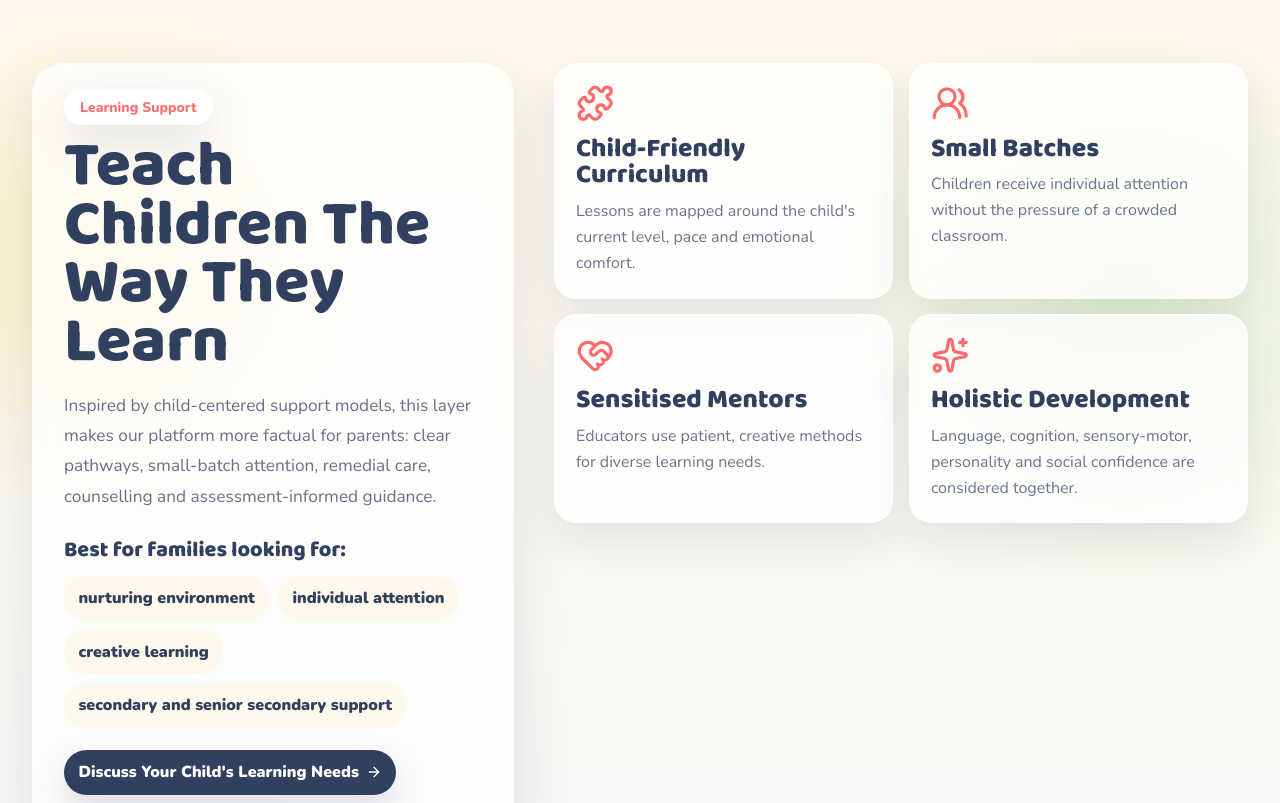
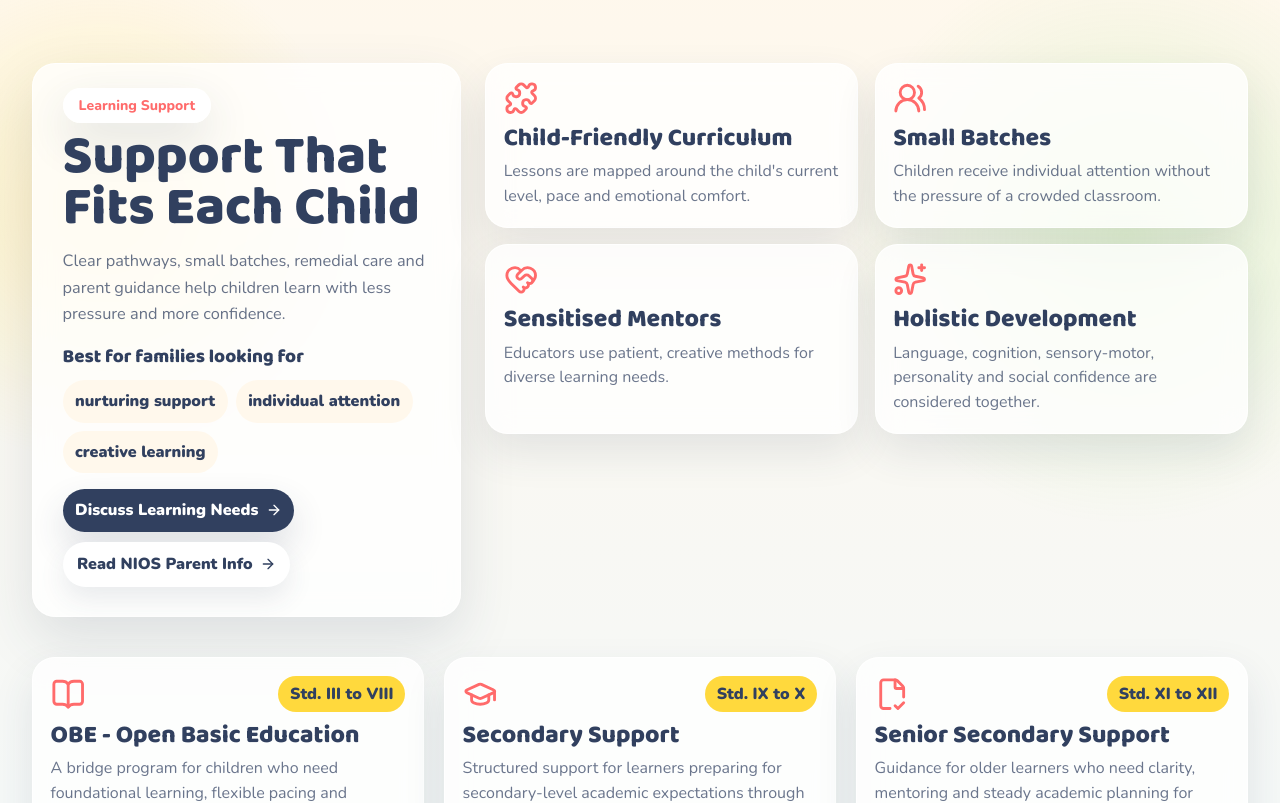
Before and after one commit to RajatSingh2907/Nioskids, a Next.js app: page / in a window 1280 px wide. Shown: the part 2260-3063 px from the top of the page. Built offline with nearby package versions, Linux system fonts and the light colour scheme.

Commit message:
fix a section in home  page

```diff
--- a/app/globals.css
+++ b/app/globals.css
@@ -1637,39 +1637,40 @@ textarea {
 
 .support-story {
   position: relative;
-  border-radius: 2rem;
-  background: rgba(255, 255, 255, 0.72);
-  padding: 2rem;
+  border: 1px solid rgba(255, 255, 255, 0.78);
+  border-radius: 1.45rem;
+  background: rgba(255, 255, 255, 0.78);
+  padding: clamp(1.35rem, 2.4vw, 1.85rem);
   box-shadow: 0 22px 55px rgba(49, 64, 95, 0.13);
   backdrop-filter: blur(12px);
 }
 
 .support-story h2 {
-  margin-top: 1.2rem;
+  margin-top: 0.9rem;
   font-family: var(--font-heading), sans-serif;
-  font-size: clamp(2.6rem, 5vw, 5.1rem);
-  font-weight: 900;
-  line-height: 0.92;
+  font-size: clamp(2.55rem, 4.25vw, 4.45rem);
+  font-weight: 900;
+  line-height: 0.94;
 }
 
 .support-story p {
-  margin-top: 1.1rem;
+  margin-top: 0.9rem;
   color: rgba(49, 64, 95, 0.74);
-  font-size: 1.08rem;
-  line-height: 1.75;
+  font-size: 1.02rem;
+  line-height: 1.62;
 }
 
 .support-callout {
-  margin-top: 1.4rem;
+  margin-top: 1rem;
   display: flex;
   flex-wrap: wrap;
-  gap: 0.55rem;
+  gap: 0.5rem;
 }
 
 .support-callout strong {
   flex-basis: 100%;
   font-family: var(--font-heading), sans-serif;
-  font-size: 1.35rem;
+  font-size: 1.18rem;
   font-weight: 900;
 }
 
@@ -1677,12 +1678,18 @@ textarea {
 .support-cta {
   border-radius: 999px;
   background: #fff8ec;
-  padding: 0.65rem 0.9rem;
-  font-weight: 900;
+  padding: 0.58rem 0.78rem;
+  font-weight: 900;
+}
+
+.support-actions {
+  margin-top: 1rem;
+  display: flex;
+  flex-wrap: wrap;
+  gap: 0.65rem;
 }
 
 .support-cta {
-  margin-top: 1.4rem;
   display: inline-flex;
   align-items: center;
   gap: 0.45rem;
@@ -1698,7 +1705,6 @@ textarea {
 }
 
 .support-secondary-cta {
-  margin-top: 0.75rem;
   display: inline-flex;
   align-items: center;
   gap: 0.45rem;
@@ -1719,6 +1725,7 @@ textarea {
   display: grid;
   gap: 1rem;
   grid-template-columns: 1fr;
+  align-self: stretch;
 }
 
 .trust-reason,
@@ -1728,33 +1735,33 @@ textarea {
   border: 1px solid rgba(255, 255, 255, 0.78);
   border-radius: 1.4rem;
   background: rgba(255, 255, 255, 0.78);
-  padding: 1.3rem;
+  padding: 1.1rem;
   box-shadow: 0 18px 42px rgba(49, 64, 95, 0.11);
   backdrop-filter: blur(12px);
 }
 
 .trust-reason svg,
 .pathway-card svg {
-  width: 2.4rem;
-  height: 2.4rem;
+  width: 2.15rem;
+  height: 2.15rem;
   color: #ff6b6b;
 }
 
 .trust-reason strong,
 .pathway-card h3 {
   display: block;
-  margin-top: 0.8rem;
+  margin-top: 0.65rem;
   font-family: var(--font-heading), sans-serif;
-  font-size: 1.65rem;
+  font-size: clamp(1.35rem, 2vw, 1.55rem);
   font-weight: 900;
   line-height: 1;
 }
 
 .trust-reason p,
 .pathway-card p {
-  margin-top: 0.65rem;
+  margin-top: 0.55rem;
   color: rgba(49, 64, 95, 0.72);
-  line-height: 1.62;
+  line-height: 1.55;
 }
 
 .pathway-card > div {
@@ -1834,7 +1841,8 @@ textarea {
   }
 
   .support-grid {
-    grid-template-columns: repeat(2, minmax(14rem, 1fr));
+    grid-template-columns: repeat(2, minmax(0, 1fr));
+    align-content: start;
   }
 
   .feature-card {
--- a/components/Sections.tsx
+++ b/components/Sections.tsx
@@ -97,26 +97,27 @@ export function FeaturesSection() {
 export function LearningSupportSection() {
   return (
     <section className="section-pad bg-cream larkspur-world">
-      <div className="mx-auto grid max-w-7xl gap-10 lg:grid-cols-[0.82fr_1.18fr] lg:items-start">
+      <div className="mx-auto grid max-w-7xl gap-6 lg:grid-cols-[0.72fr_1.28fr] lg:items-start">
         <Reveal className="support-story">
           <span className="rounded-full bg-white px-4 py-2 text-sm font-extrabold text-coral shadow-float">Learning Support</span>
-          <h2>Teach Children The Way They Learn</h2>
+          <h2>Support That Fits Each Child</h2>
           <p>
-            Inspired by child-centered support models, this layer makes our platform more factual for parents: clear pathways, small-batch attention, remedial care, counselling and assessment-informed guidance.
+            Clear pathways, small batches, remedial care and parent guidance help children learn with less pressure and more confidence.
           </p>
           <div className="support-callout">
-            <strong>Best for families looking for:</strong>
-            <span>nurturing environment</span>
+            <strong>Best for families looking for</strong>
+            <span>nurturing support</span>
             <span>individual attention</span>
             <span>creative learning</span>
-            <span>secondary and senior secondary support</span>
           </div>
-          <a href="#contact" className="support-cta">
-            Discuss Your Child&apos;s Learning Needs <ArrowRight className="size-4" aria-hidden />
-          </a>
-          <a href="/nios-info" className="support-secondary-cta">
-            Read NIOS Parent Info <ArrowRight className="size-4" aria-hidden />
-          </a>
+          <div className="support-actions">
+            <a href="#contact" className="support-cta">
+              Discuss Learning Needs <ArrowRight className="size-4" aria-hidden />
+            </a>
+            <a href="/nios-info" className="support-secondary-cta">
+              Read NIOS Parent Info <ArrowRight className="size-4" aria-hidden />
+            </a>
+          </div>
         </Reveal>
         <div className="support-grid">
           {parentTrustReasons.map(([title, copy, Icon], index) => (
```
